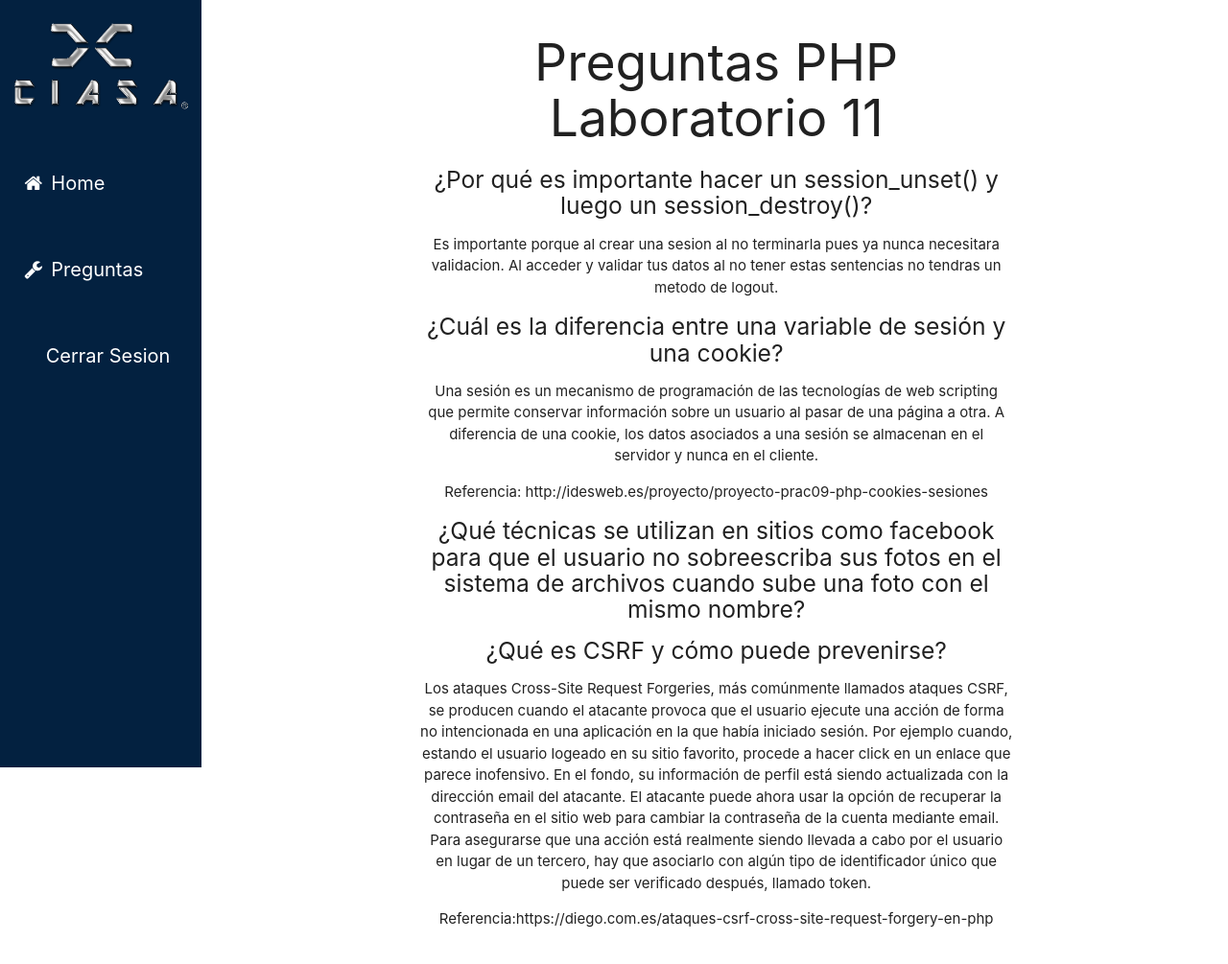
After one commit to JorgeLpz/A01209043_daw, a PHP site: page /preguntas.php in a window 1280 px wide. The commit adds this page. Shown: the whole page at 96% size. Run offline with PHP 8.4, Linux system fonts and the light colour scheme.

Commit message:
Lab11 Manejo de Sesiones

```diff
--- /dev/null
+++ b/Lab11/_Preguntas.html
@@ -0,0 +1,27 @@
+<div class="row center">
+    <div class="col s4"></div>
+<div class= "col s6">
+  <h2> Preguntas PHP Laboratorio 11 </h2>
+    <h5>¿Por qué es importante hacer un session_unset() y luego un session_destroy()?</h5>
+
+   <p>Es importante porque al crear una sesion al no terminarla pues ya nunca necesitara validacion. Al acceder y validar tus datos al no tener estas sentencias no tendras un metodo de logout.</p>
+
+    <h5>¿Cuál es la diferencia entre una variable de sesión y una cookie?</h5>
+    <p>Una sesión es un mecanismo de programación de las tecnologías de web scripting que permite conservar información sobre un usuario al pasar de una página a otra. A diferencia de una cookie, los datos asociados a una sesión se almacenan en el servidor y nunca en el cliente.</p>
+
+    <p>Referencia: http://idesweb.es/proyecto/proyecto-prac09-php-cookies-sesiones</p>
+
+    <h5>¿Qué técnicas se utilizan en sitios como facebook para que el usuario no sobreescriba sus fotos en el sistema de archivos cuando sube una foto con el mismo nombre?</h5>
+    <p></p>
+
+   <h5>¿Qué es CSRF y cómo puede prevenirse?</h5>
+   <p>Los ataques Cross-Site Request Forgeries, más comúnmente llamados ataques CSRF, se producen cuando el atacante provoca que el usuario ejecute una acción de forma no intencionada en una aplicación en la que había iniciado sesión.
+
+    Por ejemplo cuando, estando el usuario logeado en su sitio favorito, procede a hacer click en un enlace que parece inofensivo. En el fondo, su información de perfil está siendo actualizada con la dirección email del atacante. El atacante puede ahora usar la opción de recuperar la contraseña en el sitio web para cambiar la contraseña de la cuenta mediante email.
+
+    Para asegurarse que una acción está realmente siendo llevada a cabo por el usuario en lugar de un tercero, hay que asociarlo con algún tipo de identificador único que puede ser verificado después, llamado token.
+    </p>
+    <p>Referencia:https://diego.com.es/ataques-csrf-cross-site-request-forgery-en-php</p>
+
+</div>
+</div>
--- a/Lab11/_navigation.html
+++ b/Lab11/_navigation.html
@@ -1,11 +1,7 @@
 
 <div class="sidebar">
   <img class="center" width="200" src="images/ciasa.png">
-  <a href="#home"><i class="fa fa-fw fa-home"></i> Home</a>
-  <a href="#services"><i class="fa fa-fw fa-wrench"></i> Servicios</a>
-  <a href="#clients"><i class="fa fa-fw fa-user"></i> Clientes</a>
-  <a href="#contact"><i class="fa fa-fw fa-eye"></i> Vista Empleado</a>
-  <a href="#contact"><i class="fa fa-fw fa-cogs"></i> Configuración</a>
-  <a href="#contact"><i class="fa fa-fw fa-envelope"></i> Contacto</a>
+  <a href="index.php"><i class="fa fa-fw fa-home"></i> Home</a>
+  <a href="preguntas.php"><i class="fa fa-fw fa-wrench"></i> Preguntas</a>
   <a href="logout.php"><i class="fa fa-fw fa-cctv"></i>Cerrar Sesion</a>
 </div>
--- a/Lab11/index.php
+++ b/Lab11/index.php
@@ -12,7 +12,7 @@
 
     } else if(isset($_POST["correo"])) {
 
-        $target_dir = "/Users/victoravila/Desktop/Imagenes";
+        $target_dir = 'Hola';
         $target_file = $target_dir . basename($_FILES["fileToUpload"]["name"]);
         $uploadOk = 1;
         $imageFileType = strtolower(pathinfo($target_file,PATHINFO_EXTENSION));
--- a/Lab11/navbarStyle.css
+++ b/Lab11/navbarStyle.css
@@ -57,7 +57,7 @@
 }
 
 @media screen and (max-height: 450px) {
-  .sidebar {padding-top: 15px;}
+  .sidebar {padding-top: 6px;}
   .sidebar a {font-size: 18px;}
 }
 
--- /dev/null
+++ b/Lab11/preguntas.php
@@ -0,0 +1,5 @@
+<?php
+ include("_header.html");
+ include("_navigation.html");
+ include("_Preguntas.html");
+?>
```
Also changed, not shown: Lab11/_login.html (+6 -1 lines), Lab11/Hola16425891_575620382628308_7771213405818065972_n[4].jpg (added), Lab11/loginStyle.css (line endings or trailing spaces).
